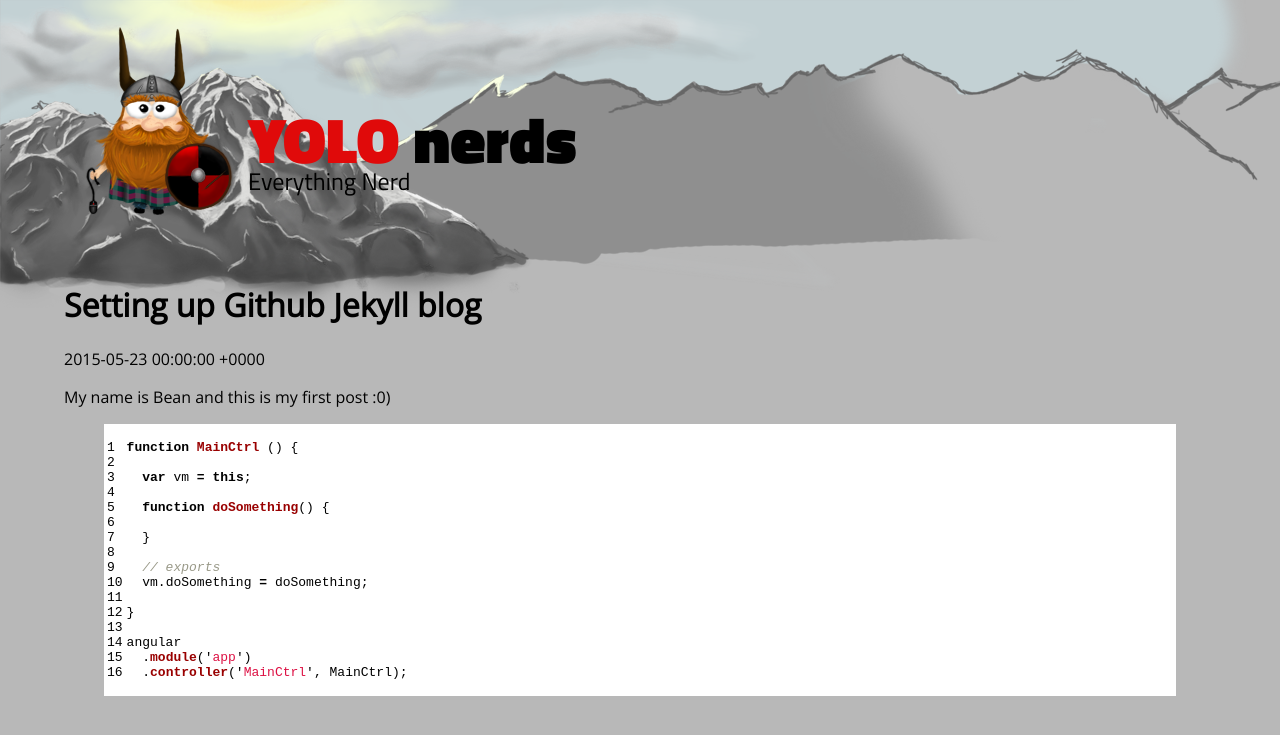
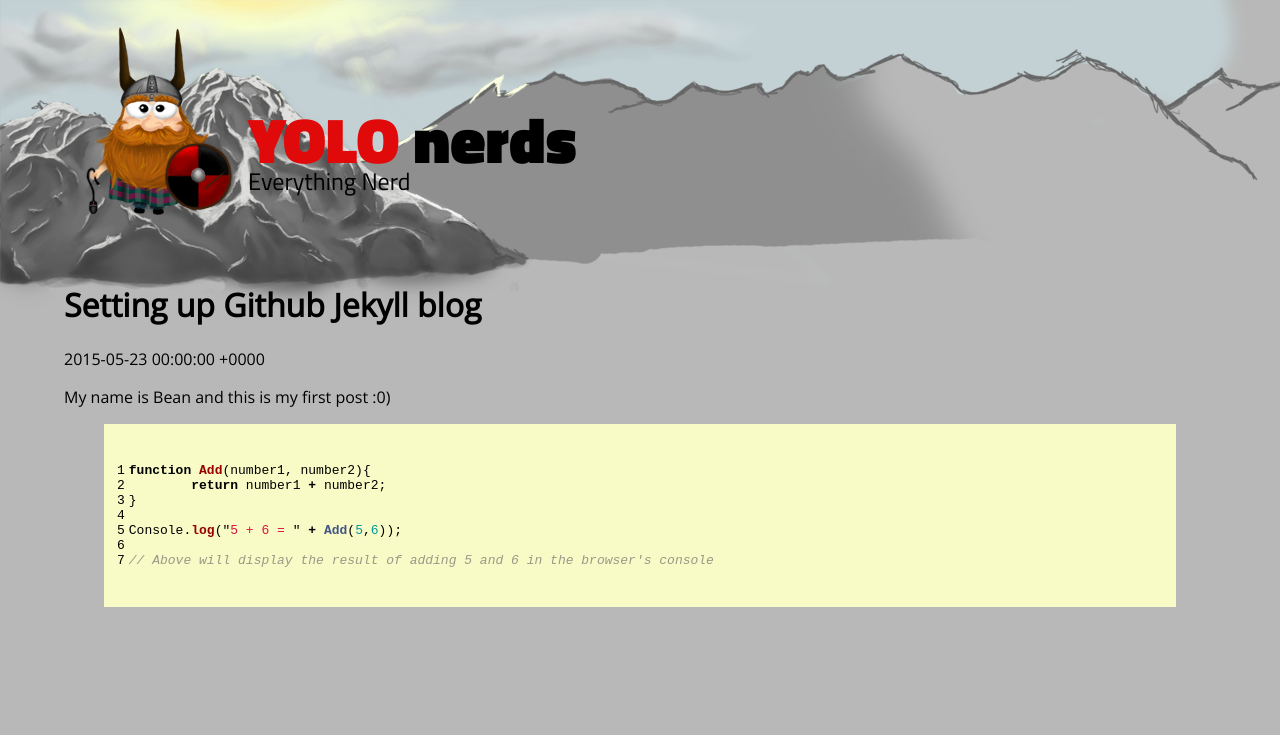
Before and after one commit to lzychowski/lzychowski.github.io, a Jekyll site: the page built from _posts/2015-05-23-my-first-post.md, in a window 1280 px wide. Shown: the top 735 px of the page. Built offline with Jekyll 4.4.1, drawn with Linux system fonts in a browser that asks for light colours; Markdown is read by kramdown in place of the engine named in the settings.

Commit message:
modified highlight styles

```diff
--- a/_posts/2015-05-23-my-first-post.md
+++ b/_posts/2015-05-23-my-first-post.md
@@ -9,20 +9,11 @@ path: 2015-05-23-my-first-post.md
 My name is Bean and this is my first post :0)
 
 {% highlight javascript linenos %}
-function MainCtrl () {
-
-  var vm = this;
-
-  function doSomething() {
-
-  }
-
-  // exports
-  vm.doSomething = doSomething;
-
+function Add(number1, number2){
+	return number1 + number2;
 }
 
-angular
-  .module('app')
-  .controller('MainCtrl', MainCtrl);
+Console.log("5 + 6 = " + Add(5,6));
+
+// Above will display the result of adding 5 and 6 in the browser's console
 {% endhighlight %}
--- a/assets/css/syntax.css
+++ b/assets/css/syntax.css
@@ -1,4 +1,4 @@
-.highlight  { background: #ffffff; }
+.highlight  { background: #F8FBC6; padding: 10px; }
 .highlight .c { color: #999988; font-style: italic } /* Comment */
 .highlight .err { color: #a61717; background-color: #e3d2d2 } /* Error */
 .highlight .k { font-weight: bold } /* Keyword */
```
